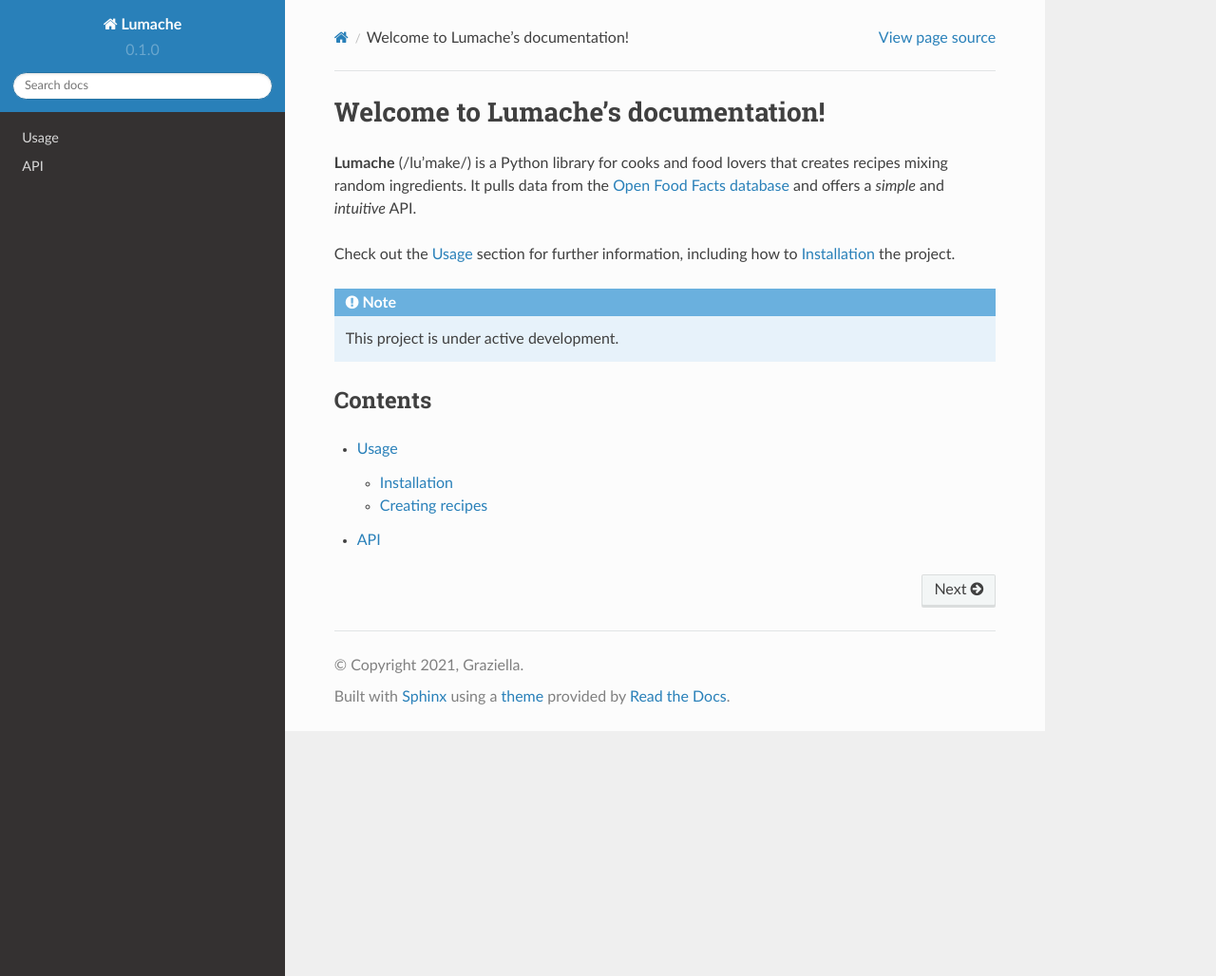
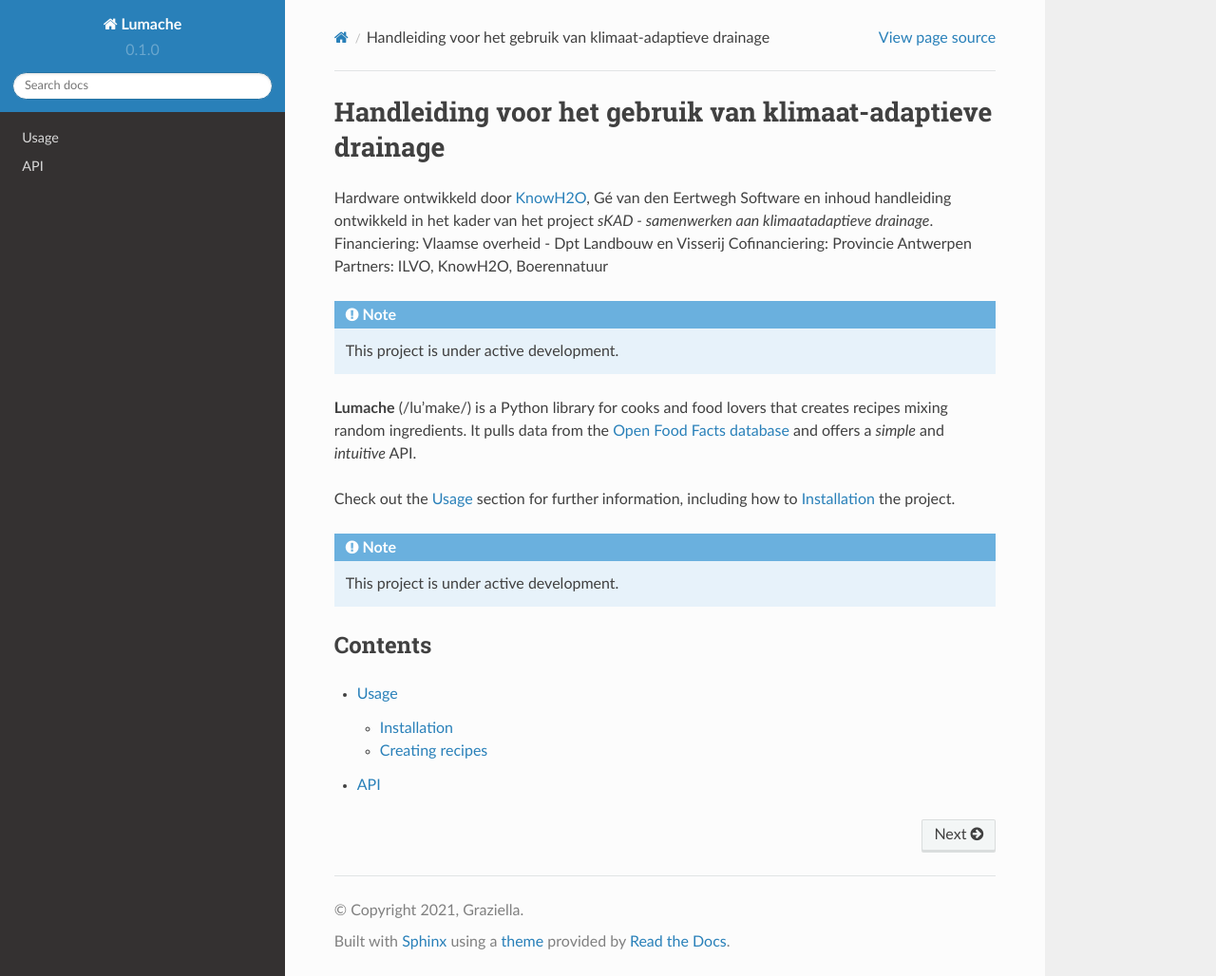
Before and after one commit to sarahgarre/KAD, a Sphinx documentation site: the page built from docs/source/index.rst, in a window 1280 px wide and 1028 px high. Shown: the whole window at 95% size. Built offline with Sphinx 7.4.7 and the Read the Docs theme 2.0.0, drawn with Linux system fonts in a browser that asks for light colours.

Commit message:
Update index.rst
trial

```diff
--- a/docs/source/index.rst
+++ b/docs/source/index.rst
@@ -1,5 +1,16 @@
-Welcome to Lumache's documentation!
-===================================
+Handleiding voor het gebruik van klimaat-adaptieve drainage
+===========================================================
+
+Hardware ontwikkeld door `KnowH2O <https://www.knowh2o.nl/>`_, Gé van den Eertwegh
+Software en inhoud handleiding ontwikkeld in het kader van het project *sKAD - samenwerken aan klimaatadaptieve drainage*.
+Financiering: Vlaamse overheid - Dpt Landbouw en Visserij
+Cofinanciering: Provincie Antwerpen
+Partners: ILVO, KnowH2O, Boerennatuur
+
+.. note::
+
+   This project is under active development.
+
 
 **Lumache** (/lu'make/) is a Python library for cooks and food lovers
 that creates recipes mixing random ingredients.
```
